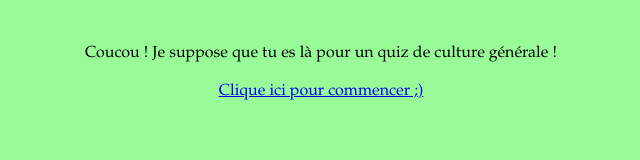
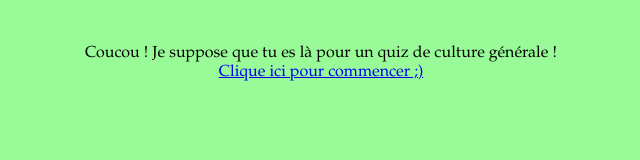
Before and after one commit to soso7410/soso7410, a plain HTML site: page index.html in a window 1280 px wide. Shown: the top 160 px of the page, without its empty margins (347-987 px from the left). Drawn offline with Linux system fonts and the light colour scheme.

Commit message:
Update index.html

```diff
--- a/index.html
+++ b/index.html
@@ -10,7 +10,7 @@
 </head>
 
 <body>
-  <p> Coucou ! Je suppose que tu es là pour un quiz de culture générale !  <br> <a href ="presentation.html"> <br> Clique ici pour commencer ;) </a> </p>
+  <p> Coucou ! Je suppose que tu es là pour un quiz de culture générale !  <br> <a href ="presentation.html"> Clique ici pour commencer ;) </a> </p>
 </body>
 
 </html>
```
